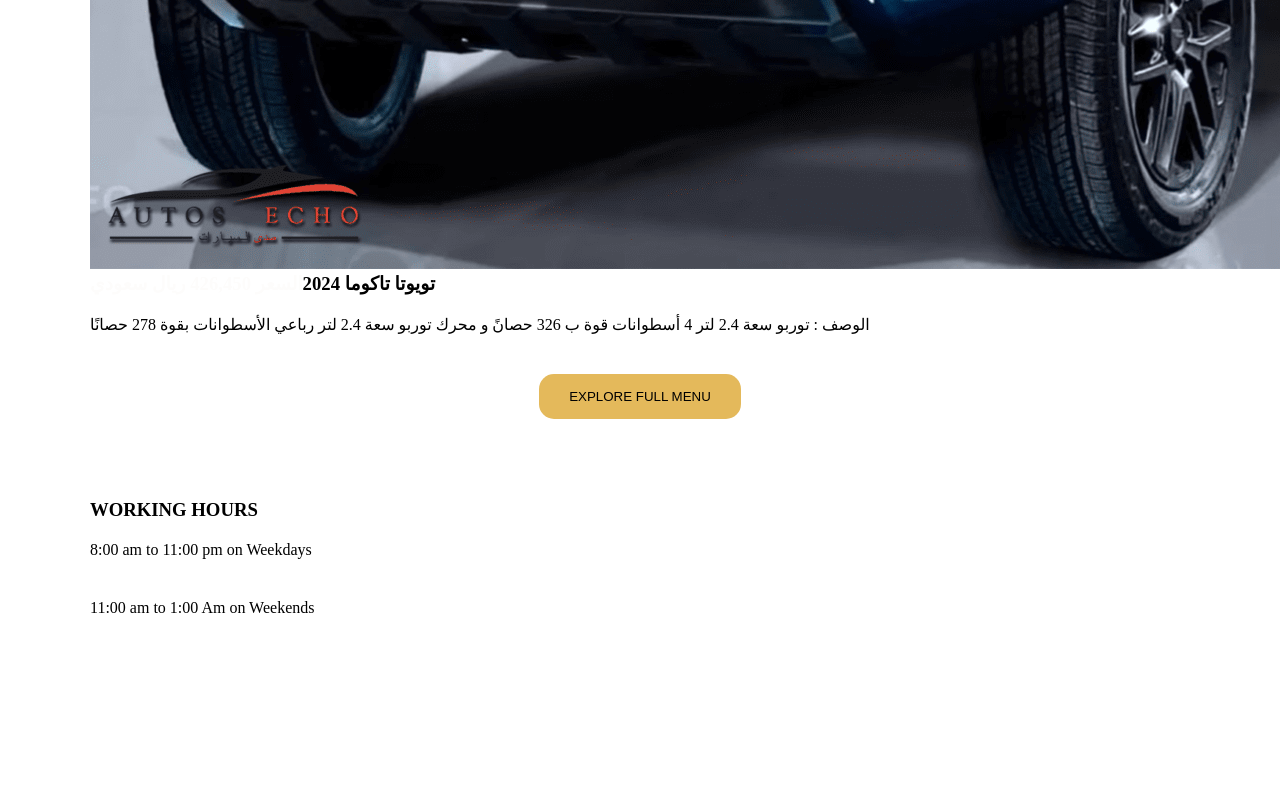
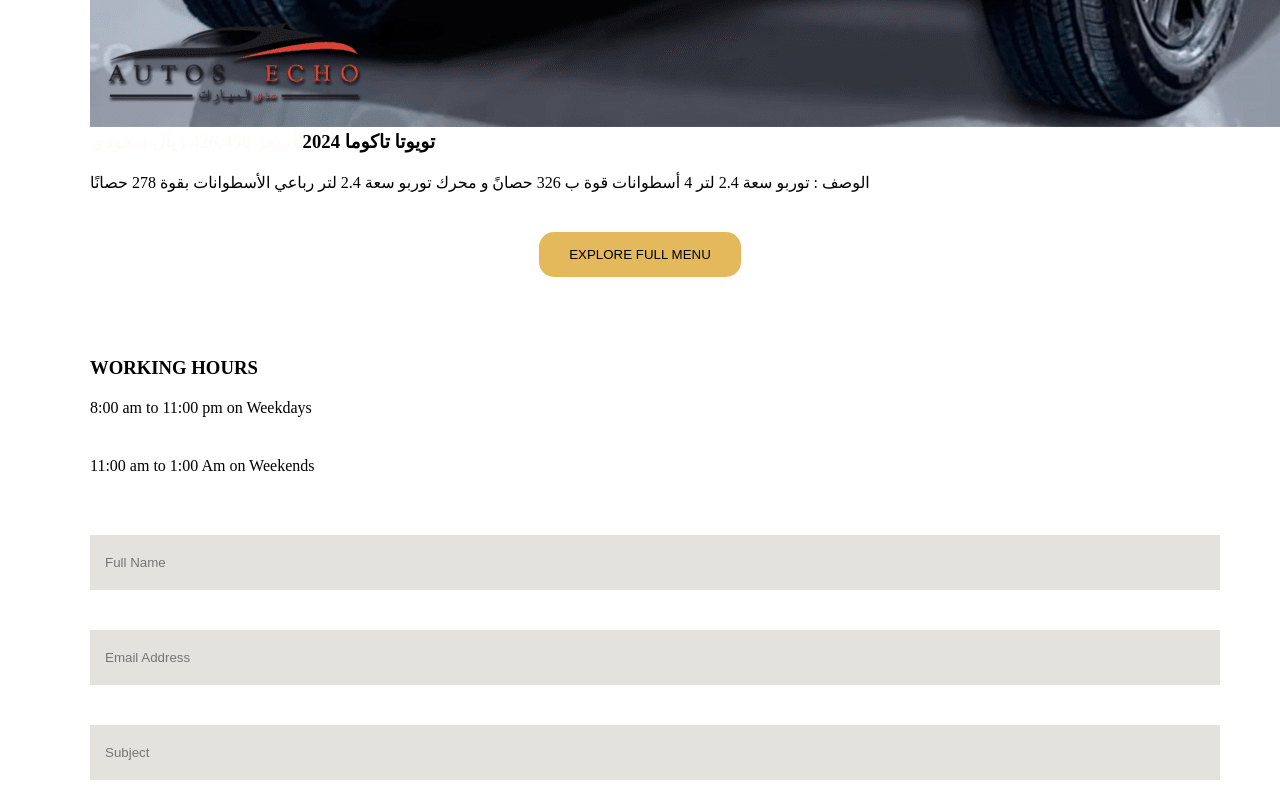
Before and after one commit to mohamedtw/pro_git, a plain HTML site: page index.html in a window 1280 px wide. Shown: the part 4966-5766 px from the top of the page. Before the commit the page ends 5623 px from the top, so only its background shows below. Drawn offline with Linux system fonts and the light colour scheme.

Commit message:
adding 3 inputs contans the name and email and subject

```diff
--- a/index.html
+++ b/index.html
@@ -201,7 +201,9 @@
                                 </div>
                             </div>
                             <form >
-
+                                <input type="text" name="Name" id="name" placeholder="Full Name">
+                                <input type="email" name="email" id="email" placeholder="Email Address">
+                                <input type="text" name="subject" id="subject" placeholder="Subject">
                             </form>
                         </div>
                     </div>
```
